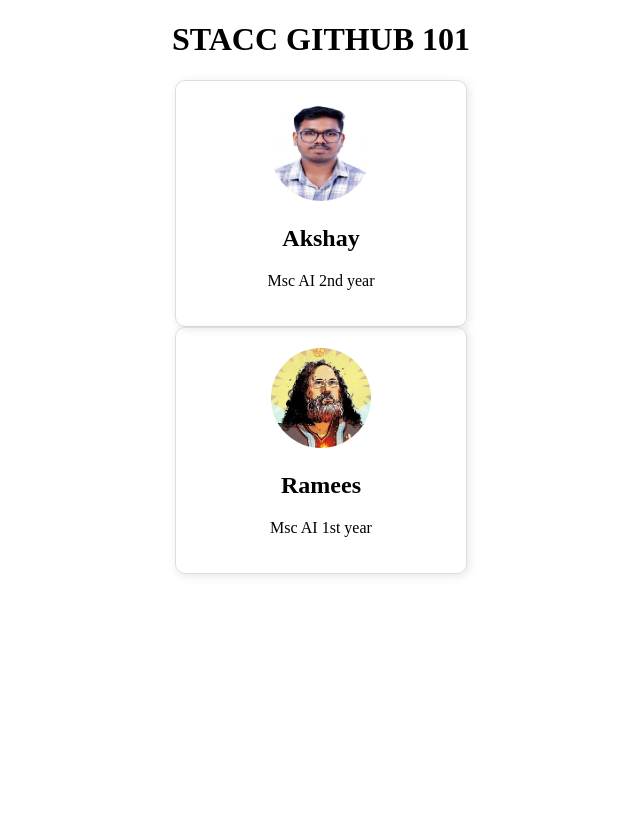
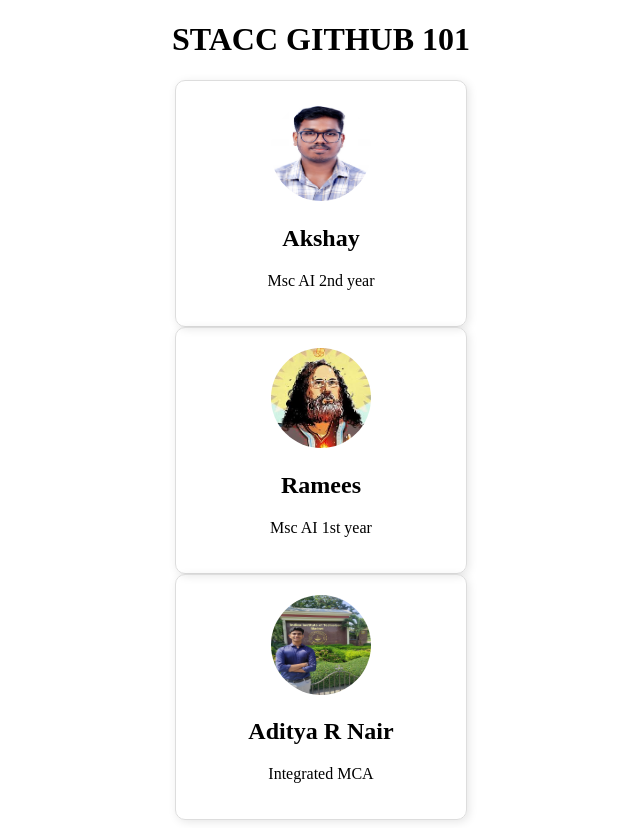
Before and after one commit to STACC-PROJECTS/Github-101, a React (Vite) app: page / in a window 1280 px wide. Shown: the whole page, without its empty margins (319-959 px from the left). Before the commit the page ends 800 px from the top, so only its background shows below. Built offline with nearby package versions, Linux system fonts and the light colour scheme.

Commit message:
Update App.jsx

```diff
--- a/src/App.jsx
+++ b/src/App.jsx
@@ -23,7 +23,9 @@ const App = () => {
         Msc AI 1st year
           </UserProfile>
 
-
+ <UserProfile name="Aditya R Nair" image="/images/Aditya at IITMM.jpg" >
+        Integrated MCA
+          </UserProfile>
 
     </div>
 </center>
```
